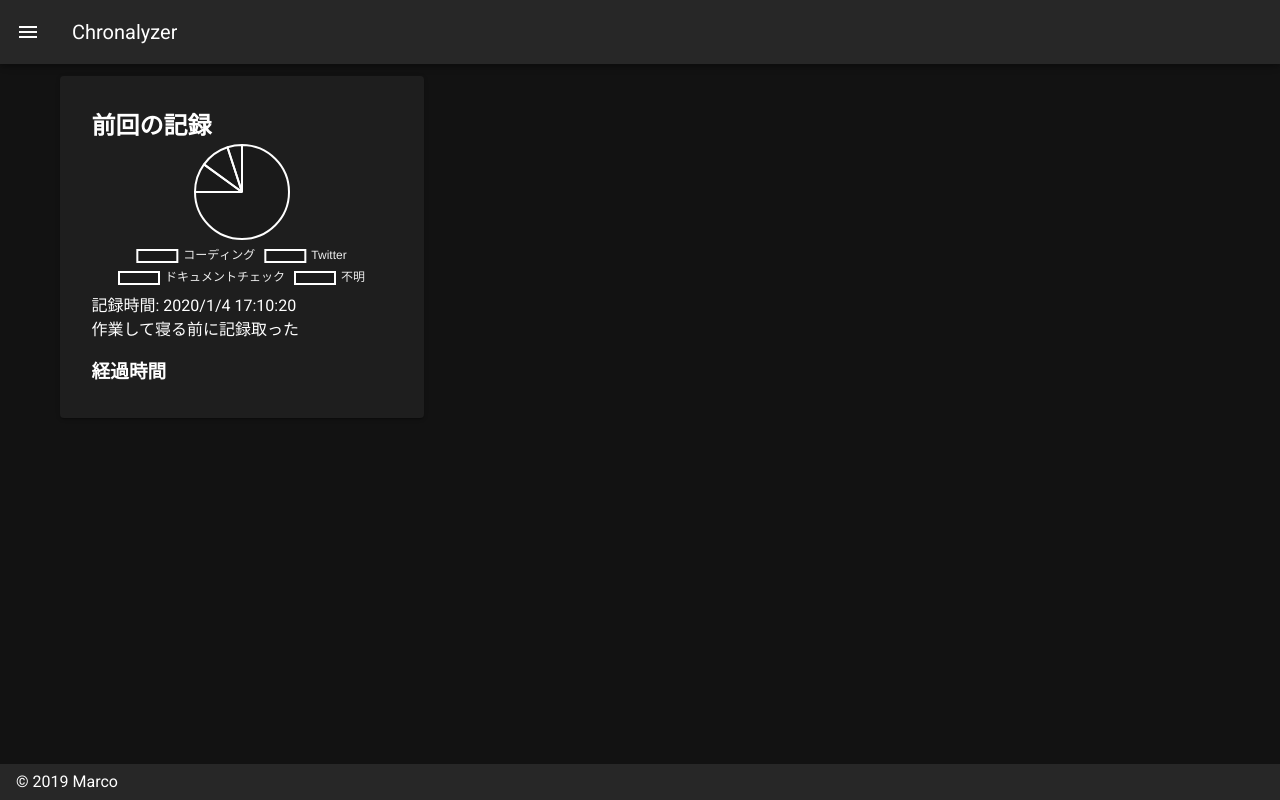
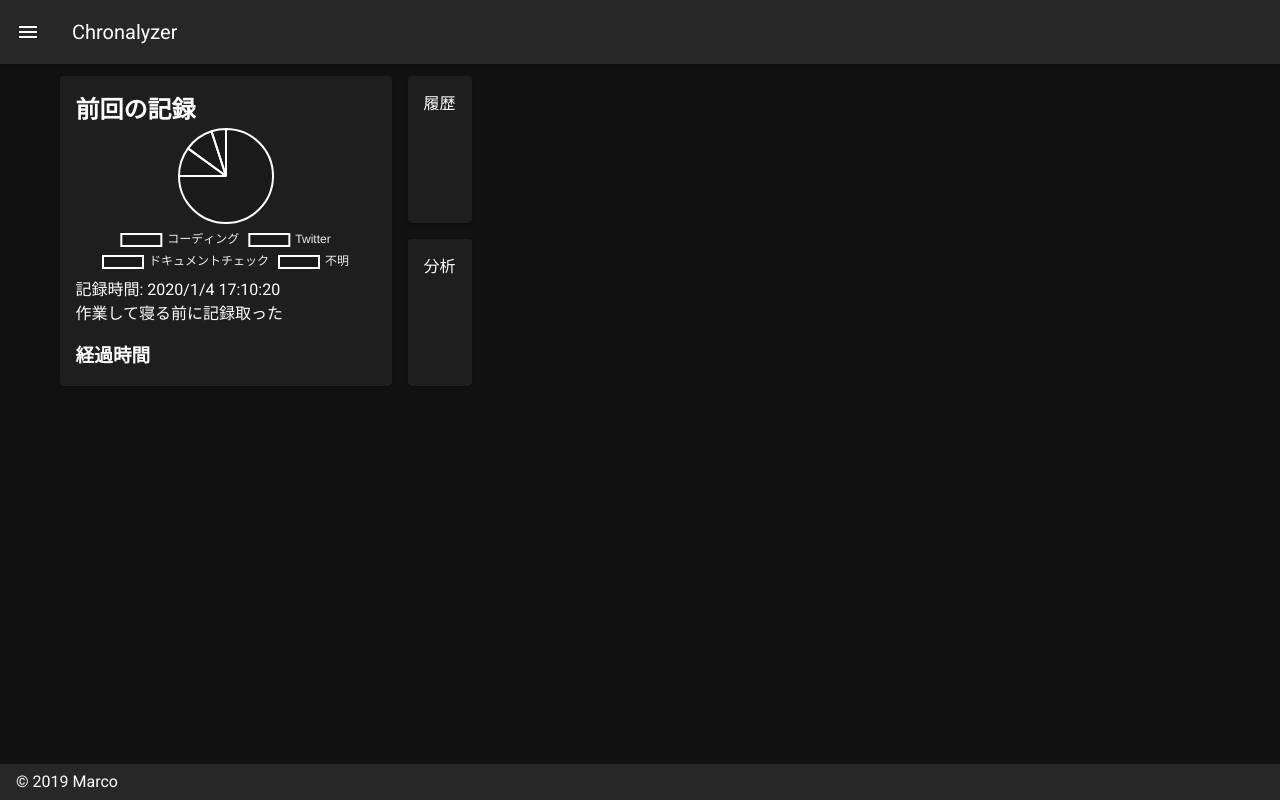
Before and after one commit to Marco3jp/Chronalyzer, a Nuxt app: page / in a window 1280 px wide. Built offline with nearby package versions, Linux system fonts and the light colour scheme.

Commit message:
indexページに履歴・分析のcardを追加し、横長と縦長の画面で配置が変わるように実装

```diff
--- a/pages/index.vue
+++ b/pages/index.vue
@@ -1,17 +1,57 @@
 <template>
-  <v-layout>
-    <v-card class="pa-8">
-      <record-monitor></record-monitor>
+  <v-layout v-resize="checkIsPortrait" :class="{'flex-row': !isPortrait, 'flex-column': isPortrait}"
+            :style="{height: '100%'}">
+
+    <v-card class="pa-4">
+      <record-monitor :width="style.width" :height="style.height"></record-monitor>
     </v-card>
+
+    <div class="d-flex"
+         :class="{
+         'flex-row': isPortrait,
+         'flex-column': !isPortrait,
+         'mt-4': isPortrait,
+         'ml-4': !isPortrait }">
+
+      <v-card class="pa-4 flex-grow-1">
+        <div>
+          <span>履歴</span>
+        </div>
+      </v-card>
+
+      <v-card class="pa-4 flex-grow-1" :class="{'ml-4': isPortrait,'mt-4': !isPortrait}">
+        <div>
+          <span>分析</span>
+        </div>
+      </v-card>
+
+    </div>
   </v-layout>
 </template>
 
 <script lang="ts">
+    import Vue from 'vue';
     import RecordMonitor from "~/components/recordMonitor.vue";
 
-    export default {
+    export default Vue.extend({
         components: {
             RecordMonitor,
+        },
+        data() {
+            return {
+                style: {
+                    width: '', height: ''
+                },
+                isPortrait: false,
+            }
+        },
+        mounted() {
+            this.checkIsPortrait();
+        },
+        methods: {
+            checkIsPortrait() {
+                this.isPortrait = (window.innerWidth / window.innerHeight) < 1;
+            }
         }
-    }
+    });
 </script>
```
